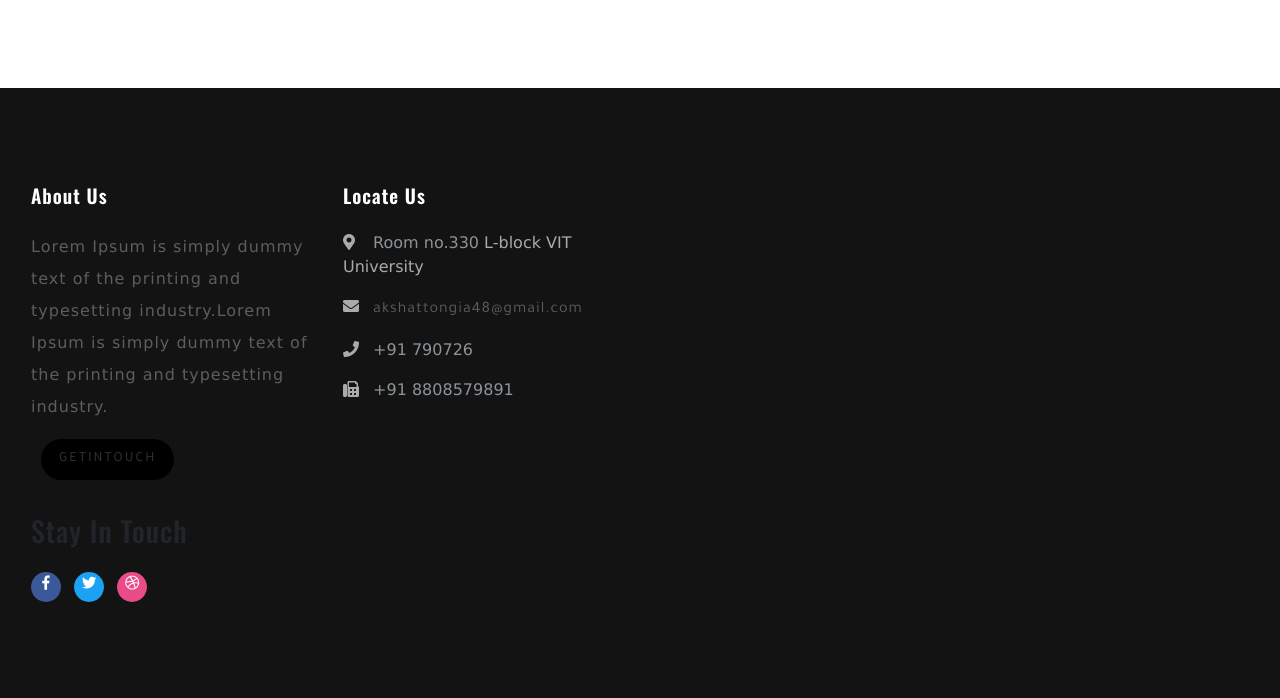
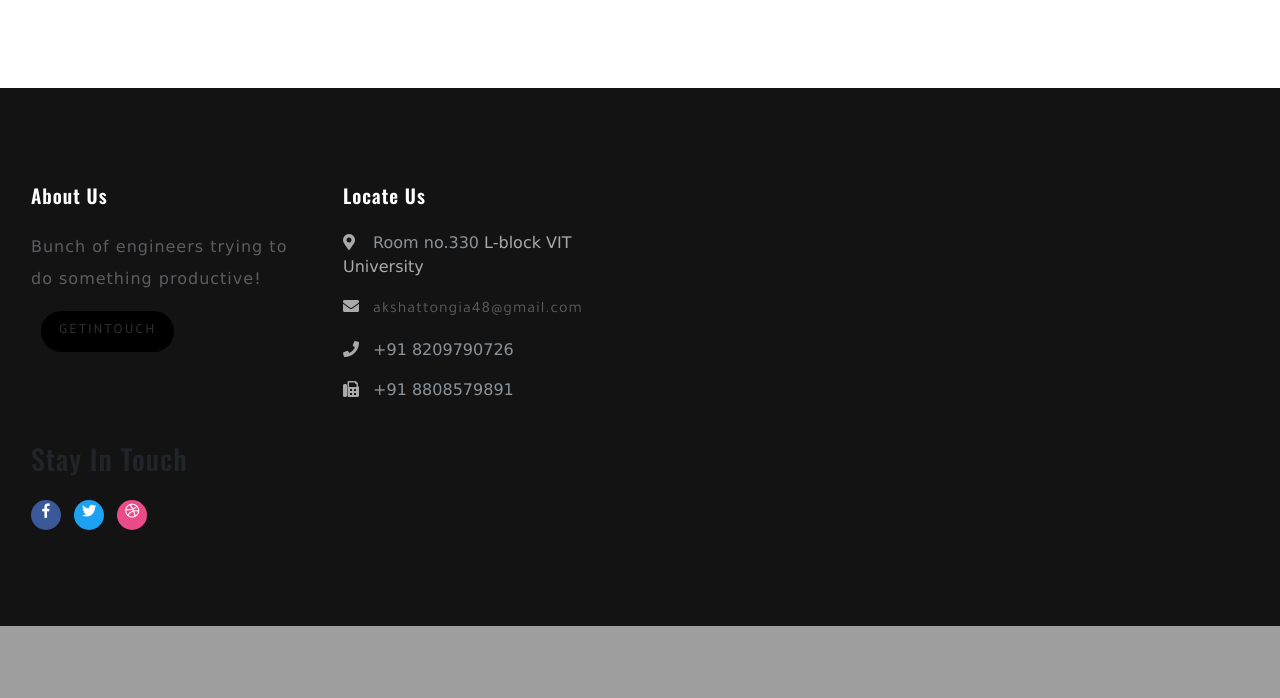
Before and after one commit to TONGIA/WallofFame, a PHP site: page / in a window 1280 px wide. Shown: the part 1947-2645 px from the top of the page. After the commit the page ends 2573 px from the top, so only its background shows below. Run offline with PHP 8.4, Linux system fonts and the light colour scheme; data that the repository does not hold is empty; some libraries are stand-ins or nearby versions.

Commit message:
second revision

```diff
--- a/index.php
+++ b/index.php
@@ -1003,7 +1003,7 @@ $db = mysqli_connect('localhost', 'root', '', 'registration');
                     <div class="row">
                         <div class="col-lg-3 footer-grid1-wthree-agileits text-left">
                             <h3 class="mb-4">About Us</h3>
-                            <p>Lorem Ipsum is simply dummy text of the printing and typesetting industry.Lorem Ipsum is simply dummy text of the printing and typesetting industry. </p>
+                            <p>Bunch of engineers trying to do something productive! </p>
                             <a href="#contact" data-toggle="modal" data-target="#exampleModalCenter" class="btn btn-sm animated-button gibson-three mt-3">GetInTouch</a>
                         </div>
                         <div class="col-lg-3 footer-grid1-wthree-agileits text-left">
@@ -1018,67 +1018,14 @@ $db = mysqli_connect('localhost', 'root', '', 'registration');
                                     <a href=""> akshattongia48@gmail.com</a>
                                 </li>
                                 <li>
-                                    <span class="fas fa-phone"></span> +91 790726  </li>
+                                    <span class="fas fa-phone"></span> +91 8209790726  </li>
                                 <li>
                                     <span class="fas fa-fax"></span> +91 8808579891 </li>
 
 
                             </ul>
                         </div>
-                        <!-- <div class="col-lg-3 footer-grid text-left">
-                            <div class="tech-btm">
-                                <h3 class="mb-4">Latest Photos</h3>
-                                <div class="blog-grids row mb-3">
-                                    <div class="col-md-4 pr-0 blog-grid-left">
-                                        <a href="single.html">
-                                            <img src="images/g1.jpg" class="img-fluid" alt="">
-                                        </a>
-                                    </div>
-                                    <div class="col-md-8 blog-grid-right">
 
-                                        <h5>
-										<a href="single.html">Pellentesque dui, non felis. Maecenas male non felis </a>
-									</h5>
-                                        <div class="sub-meta">
-                                            <span>
-											<i class="far fa-clock"></i> 20 Apr, 2018</span>
-                                        </div>
-                                    </div>
-
-                                </div>
-
-                                <div class="blog-grids row mb-3">
-                                    <div class="col-md-4 pr-0 blog-grid-left">
-                                        <a href="single.html">
-                                            <img src="images/g4.jpg" class="img-fluid" alt="">
-                                        </a>
-                                    </div>
-                                    <div class="col-md-8 blog-grid-right">
-
-                                        <h5>
-										<a href="single.html">Pellentesque dui, non felis. Maecenas male non felis </a>
-									</h5>
-                                        <div class="sub-meta">
-                                            <span>
-											<i class="far fa-clock"></i> 23 Apr, 2018</span>
-                                        </div>
-                                    </div>
-
-                                </div>
-                            </div>
-                        </div> -->
-                        <!-- subscribe -->
-                        <!-- <div class="col-lg-3 subscribe-main-w3ls-agileits footer-grid text-left">
-                            <h3 class="mb-4">Newsletter</h3>
-                            <div class="subscribe-main-w3ls-agileits text-left">
-                                <div class="subscribe-form">
-                                    <form action="#" method="post" class="subscribe_form">
-                                        <input class="form-control" type="email" placeholder="Enter Your Email..." required="">
-                                        <button type="submit" class="btn1 btn-primary submit">
-                                            <i class="fas fa-paper-plane" aria-hidden="true"></i>
-                                        </button>
-                                    </form>
-                                </div> -->
                             </div>
                             <!-- //subscribe -->
                             <div class="footer-social mt-4">
```
